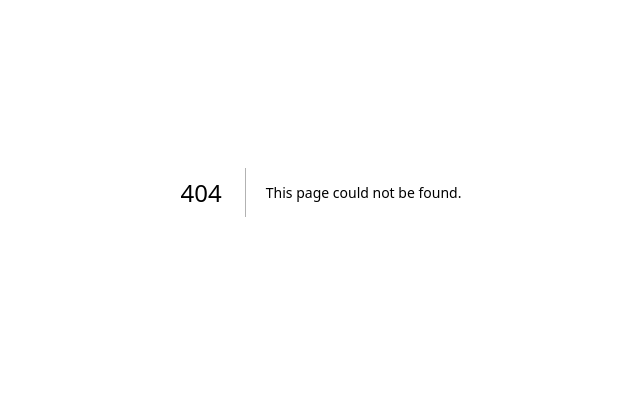
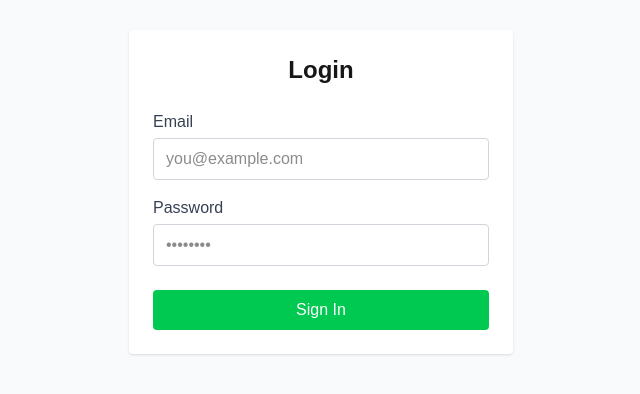
Before and after one commit to OmeetK/3313_project, a Next.js app in the folder my-app/: page /login in a window 1280 px wide. Before the commit this address had no page. Shown: the part 208-602 px from the top of the page, without its empty margins (319-959 px from the left). Built offline with nearby package versions, Linux system fonts and the light colour scheme.

Commit message:
login page routing

```diff
--- /dev/null
+++ b/my-app/app/login/page.tsx
@@ -0,0 +1,45 @@
+"use client" // only necessary if you plan to use client-side hooks or state
+
+import React from "react"
+
+export default function LoginPage() {
+  return (
+    <div className="min-h-screen flex items-center justify-center bg-gray-50">
+      <div className="w-full max-w-sm bg-white p-6 rounded shadow">
+        <h1 className="text-2xl font-bold text-center mb-6">Login</h1>
+        <form>
+          <div className="mb-4">
+            <label htmlFor="email" className="block text-gray-700 mb-1">
+              Email
+            </label>
+            <input
+              id="email"
+              type="email"
+              className="w-full border border-gray-300 px-3 py-2 rounded focus:outline-none focus:ring-2 focus:ring-green-500"
+              placeholder="you@example.com"
+              required
+            />
+          </div>
+          <div className="mb-6">
+            <label htmlFor="password" className="block text-gray-700 mb-1">
+              Password
+            </label>
+            <input
+              id="password"
+              type="password"
+              className="w-full border border-gray-300 px-3 py-2 rounded focus:outline-none focus:ring-2 focus:ring-green-500"
+              placeholder="••••••••"
+              required
+            />
+          </div>
+          <button
+            type="submit"
+            className="w-full bg-green-500 text-white py-2 rounded hover:bg-green-600 transition-colors"
+          >
+            Sign In
+          </button>
+        </form>
+      </div>
+    </div>
+  )
+}
```
